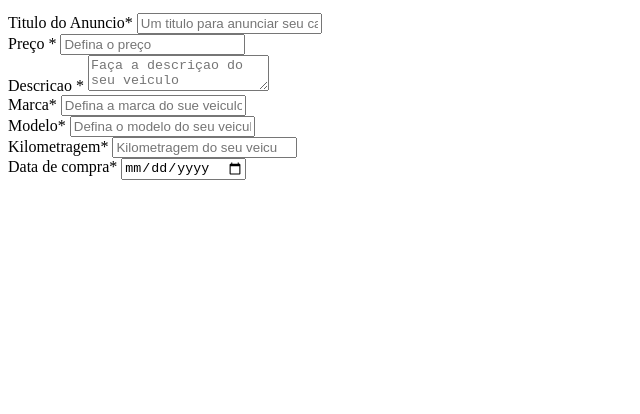
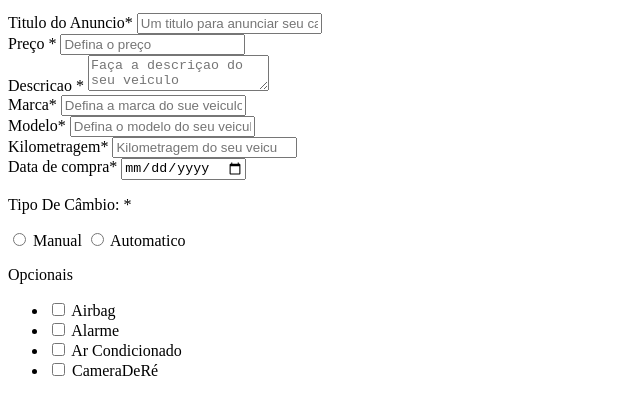
Before and after one commit to joaoneto01112411-a11y/ProjetoCarStore, a plain HTML site: page index.html in a window 1280 px wide. Shown: the part 178-592 px from the top of the page, without its empty margins (0-640 px from the left). Drawn offline with Linux system fonts and the light colour scheme.

Commit message:
car store

```diff
--- a/index.html
+++ b/index.html
@@ -45,6 +45,27 @@
                     <label for="DataDeCompra">Data de compra<span>*</span></label>
                    <input type="date" name="DataDeCompra" id="DataDeCompra">
                 </div>
+                <div>
+                    <p>Tipo De Câmbio: <span>*</span></p>
+                    <input type="radio" name="marcha" id="manual">
+                    <label for="Manual">Manual</label>
+                    <input type="radio" name="marcha" id="auto">
+                    <label for="auto">Automatico</label>
+                </div>
+                <div>
+                    <p>Opcionais</p>
+                    <ul>
+                        <li><input type="checkbox" name="opcional[]" id="Airbag" value="Airbag">
+                        <label for="Airbag">Airbag</label></li>
+                        <li><input type="checkbox" name="opcional[]" id="Alarme" value="Alarme">
+                        <label for="Alarme">Alarme</label></li>
+                        <li><input type="checkbox" name="opcional[]" id="ArCondicionado" value="ArCondicionado">
+                        <label for="ArCondicionado">Ar Condicionado</label></li>
+                        <li><input type="checkbox" name="opcional[]" id="CameraDeRé" value="CameraDeRé">
+                        <label for="CameraDeRé">CameraDeRé</label></li>
+                    </ul>
+                </div>
+
             </form>
         </div>
     </div>
```
